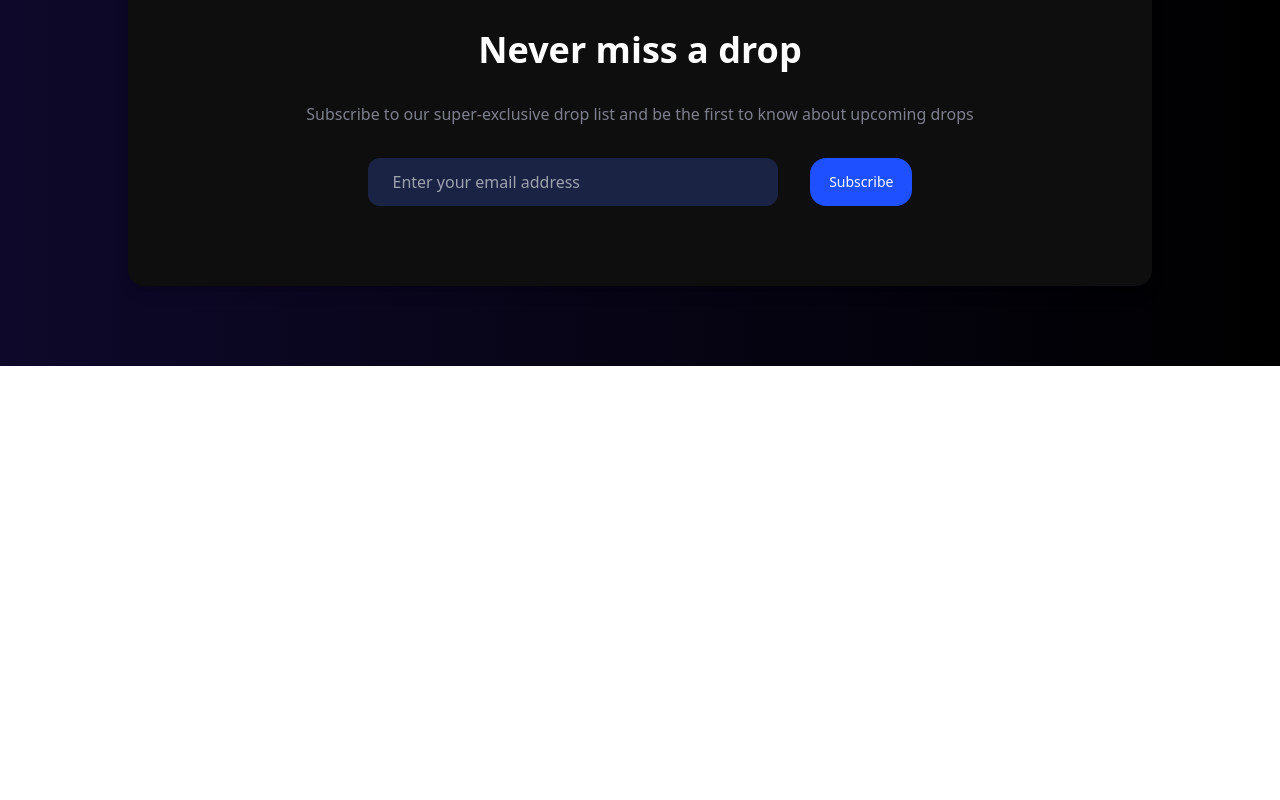
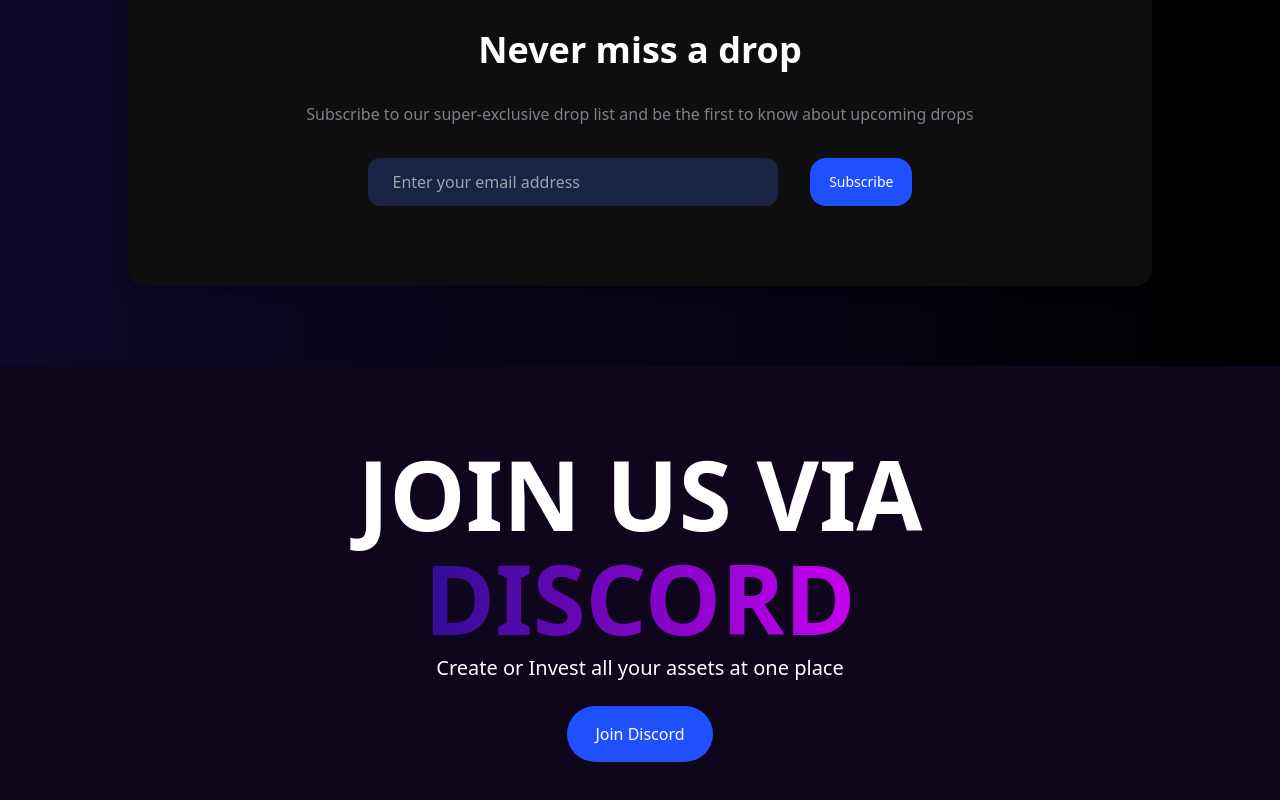
Before and after one commit to ornob90/BlockchainCanvas, a React (Vite) app: page / in a window 1280 px wide. Shown: the part 1722-2522 px from the top of the page. Before the commit the page ends 2088 px from the top, so only its background shows below. Built offline with nearby package versions, Linux system fonts and the light colour scheme.

Commit message:
join us via discord section complete

```diff
--- a/src/App.jsx
+++ b/src/App.jsx
@@ -1,6 +1,7 @@
 import { useEffect, useState } from "react";
 import Drop from "./components/Drop";
 import HeroBanner from "./components/HeroBanner";
+import JoinUs from "./components/JoinUs";
 import MarketUpdate from "./components/MarketUpdate";
 import Marketplace from "./components/Marketplace";
 import Navbar from "./components/Navbar";
@@ -26,6 +27,7 @@
       <Marketplace />
       <MarketUpdate />
       <Drop />
+      <JoinUs />
     </NftContext.Provider>
   );
 }
--- /dev/null
+++ b/src/components/JoinUs.jsx
@@ -0,0 +1,24 @@
+import React from "react";
+
+const JoinUs = () => {
+  return (
+    <div className="bg-[#0F051D]  w-full text-white pb-10 py-20">
+      <div className="flex justify-center items-center flex-col gap-2">
+        <h1 className="text-8xl font-bold">JOIN US VIA</h1>
+        <p className="text-8xl font-bold  text-transparent bg-clip-text bg-gradient-to-r from-[#310c96] to-[#C700EF]">
+          DISCORD
+        </p>
+
+        <p className="font-medium text-xl pb-4">
+          Create or Invest all your assets at one place
+        </p>
+
+        <button className="text-md py-4 px-7 rounded-full bg-[#1E50FF]">
+          Join Discord
+        </button>
+      </div>
+    </div>
+  );
+};
+
+export default JoinUs;
--- a/src/components/MarketUpdate.jsx
+++ b/src/components/MarketUpdate.jsx
@@ -22,7 +22,7 @@
           <p>Market Cap</p>
         </div>
 
-        <div className="px-4 rounded-t-lg text-sm sm:text-md md:text-xl lg:text-3xl border-b-[1px] w-full flex justify-between items-center py-3 mt-2">
+        <div className="px-4 rounded-t-lg text-sm sm:text-md md:text-xl lg:text-3xl border-b-[1px] w-full flex justify-between items-center py-3 mt-2 hover:bg-[#200840] duration-100">
           <div className="flex gap-2 w-[10%]">
             <img
               src="https://encrypted-tbn0.gstatic.com/images?q=tbn:ANd9GcRkkwMIGYl9uv9YnMYvqaBS0M-a8nyBaEb0CQ&usqp=CAU"
```
